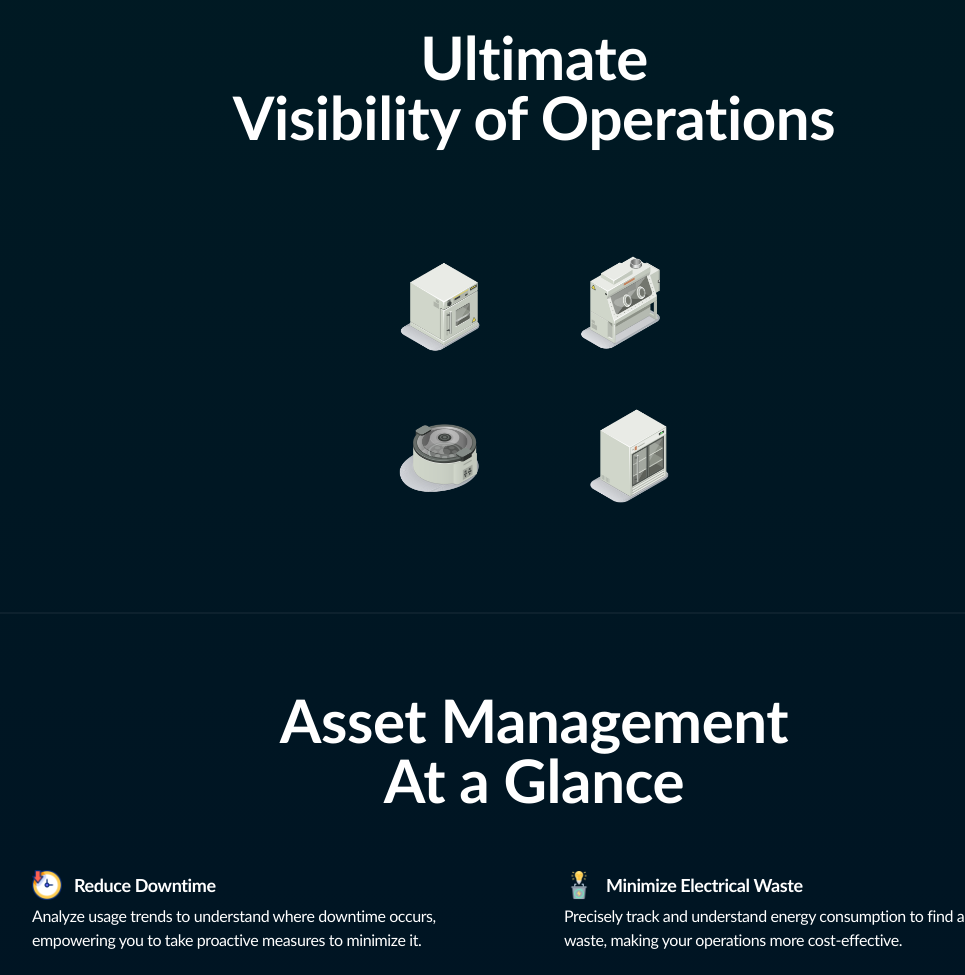
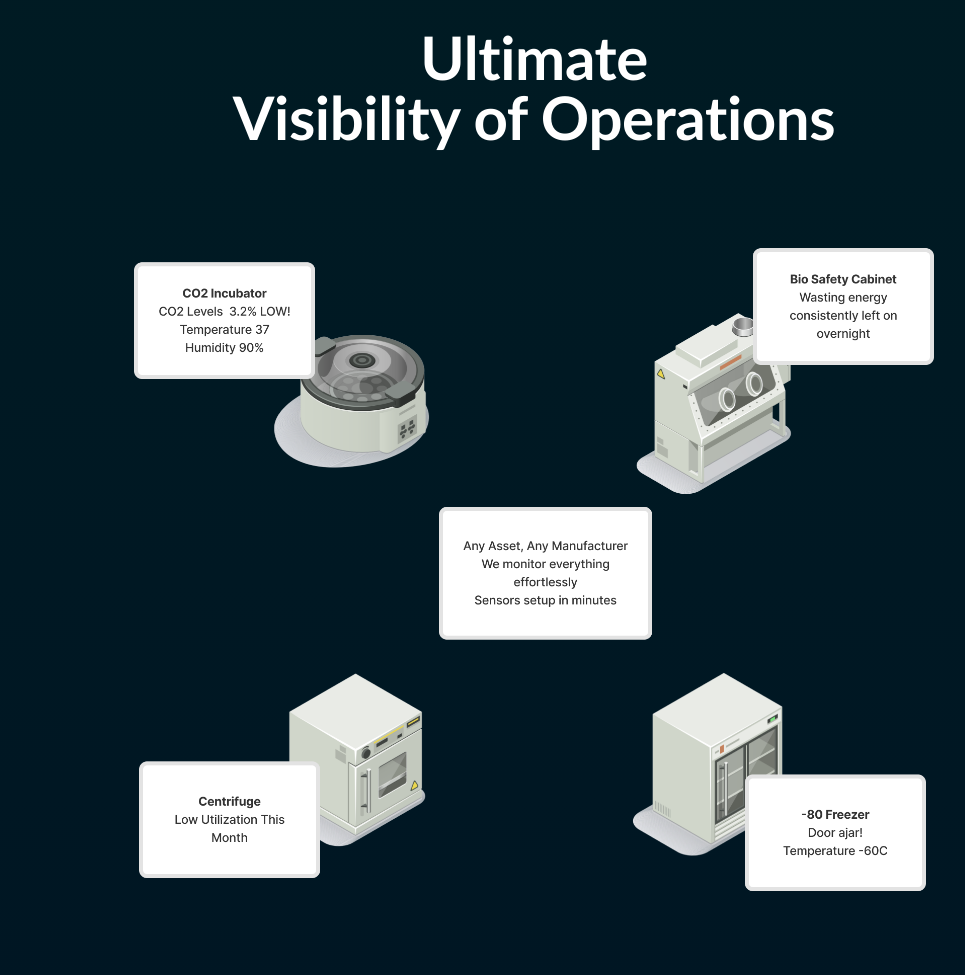
Before and after one commit to okoye-dev/polysense-zip-3, a website: page index.html in a window 1280 px wide. Shown: the part 4656-5631 px from the top of the page, without its empty margins (106-1071 px from the left). Drawn offline with nearby package versions, Linux system fonts and the light colour scheme; a web font is replaced by a local one.

Commit message:
ultimate visibility large screens

```diff
--- a/index.html
+++ b/index.html
@@ -632,7 +632,7 @@
             </p>
           </div>
           <div
-            class="relative flex w-full justify-center text-xs font-medium sm:text-sm md:w-1/2 md:py-4 md:text-base"
+            class="relative flex w-full justify-center overflow-hidden text-xs font-medium sm:text-sm md:w-1/2 md:py-4 md:text-base"
           >
             <div
               class="absolute top-2 z-10 flex -translate-x-2/3 items-center gap-2 rounded-2xl border bg-white px-4 py-2 text-black shadow-lg sm:-translate-x-full md:top-0 md:-translate-x-2/3 lg:-translate-x-full"
@@ -715,15 +715,17 @@
       >
         Ultimate <br />Visibility of Operations
       </p>
-      <section class="flex justify-center">
+      <section class="flex justify-center py-6">
         <img
-          src="assets/index/visibility.png"
+          src="assets/index/ultimate-vis-large.png"
           alt="operations visibility"
-          width="400"
-          height="400"
+          width="800"
+          height="800"
+          class="hidden w-[40rem] md:flex lg:w-[50rem]"
           data-aos="fade-in"
         />
       </section>
+      <section></section>
 
       <!-- Asset Management At a Glance -->
       <span class="flex h-[2px] w-full translate-y-6 bg-white/5"></span>
```
Also changed, not shown: assets/index/ultimate-vis-large.png (added), assets/index/uv1.png (added), assets/index/uv2.png (added), assets/index/uv3.png (added), assets/index/uv4.png (added), assets/ultimate-visibility/large.png (deleted), styles/output.css.
